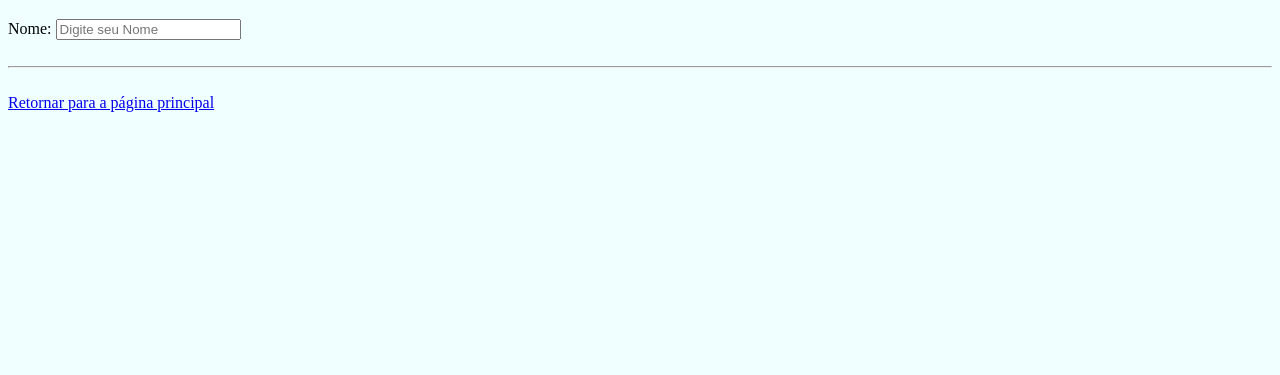
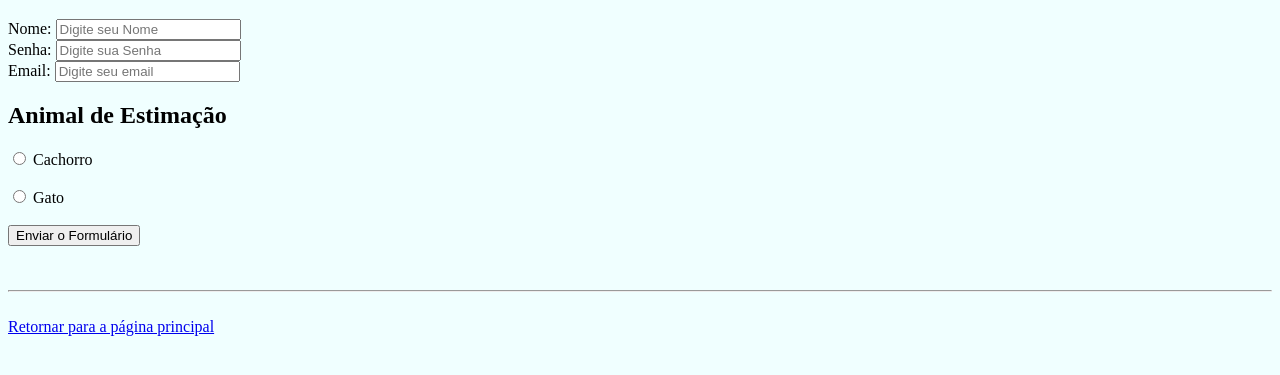
Before and after one commit to karingue/StudiesFront, a plain HTML site: page formularios.html in a window 1280 px wide. Shown: the part 61-436 px from the top of the page. Drawn offline with Linux system fonts and the light colour scheme.

Commit message:
Second Commit
Formulários Hmtl

```diff
--- a/formularios.html
+++ b/formularios.html
@@ -8,9 +8,31 @@
 <body style="background-color: azure;">
     <h1>Página de Formulários</h1>
 
-    <form>
+    <form action="arquivobackend.js" method="get">
+        <!--LEGENDA PARA O NOME-->
         <label for="campo_nome">Nome:</label>
-        <input id="campo_nome" type="text" placeholder="Digite seu Nome">
+        <!--INPUT PARA ENTRADA DE DADOS SIMPLES-->
+        <input id="campo_nome" type="text" placeholder="Digite seu Nome" required><br>
+        <!--LEGENDA PARA A SENHA-->
+        <label for="campo_senha">Senha:</label>
+        <!--LEGENDA PARA A ENTRADA DE DADOS COMO SENHA-->
+        <input id="campo_senha" type="password" placeholder="Digite sua Senha" required><br>
+        <!--LEGENDA PARA O EMAIL-->
+        <label for="campo_email">Email:</label>
+        <!--LEGENDA PARA A ENTRADA DE DADOS COMO EMAIL-->
+        <input id="campo_email" type="email" placeholder="Digite seu email" required><br>
+        <!---->
+        <h2>Animal de Estimação</h2>
+        <input type="radio" id="dog" name="Animal" value="Cachorro">
+        <label for="dog">Cachorro</label>
+        <br><br>
+        <input type="radio" id="cat" name="Animal" value="Gato">
+        <label for="cat">Gato</label>
+        <br><br>
+        <!--INPUT TYPE QUE CRIA UM BOTÃO PARA ENVIAR O FORMULÁRIO-->
+        <input type="submit" value="Enviar o Formulário">
+        <br><br>
+
     </form>
 
     <br>
```
